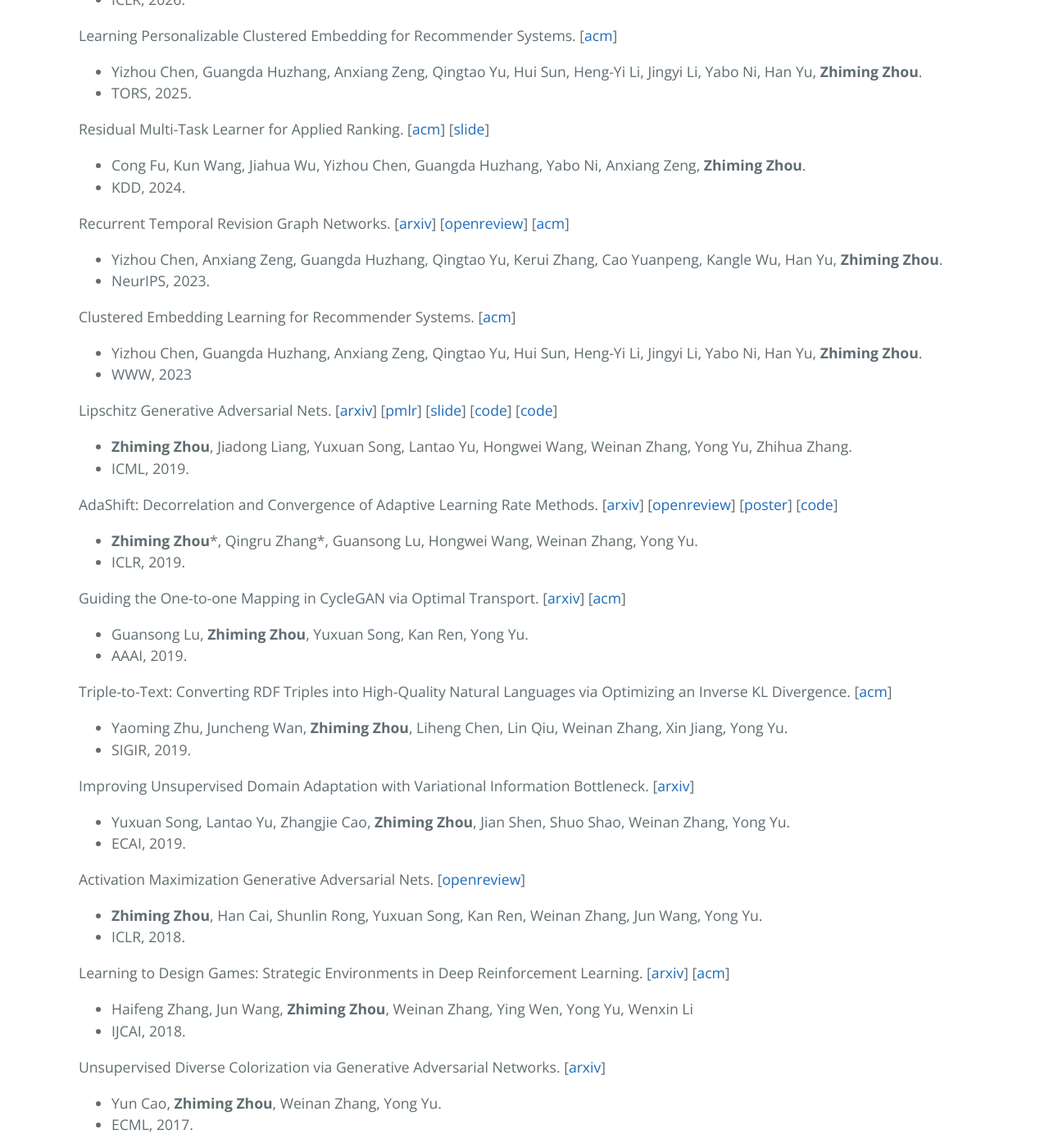
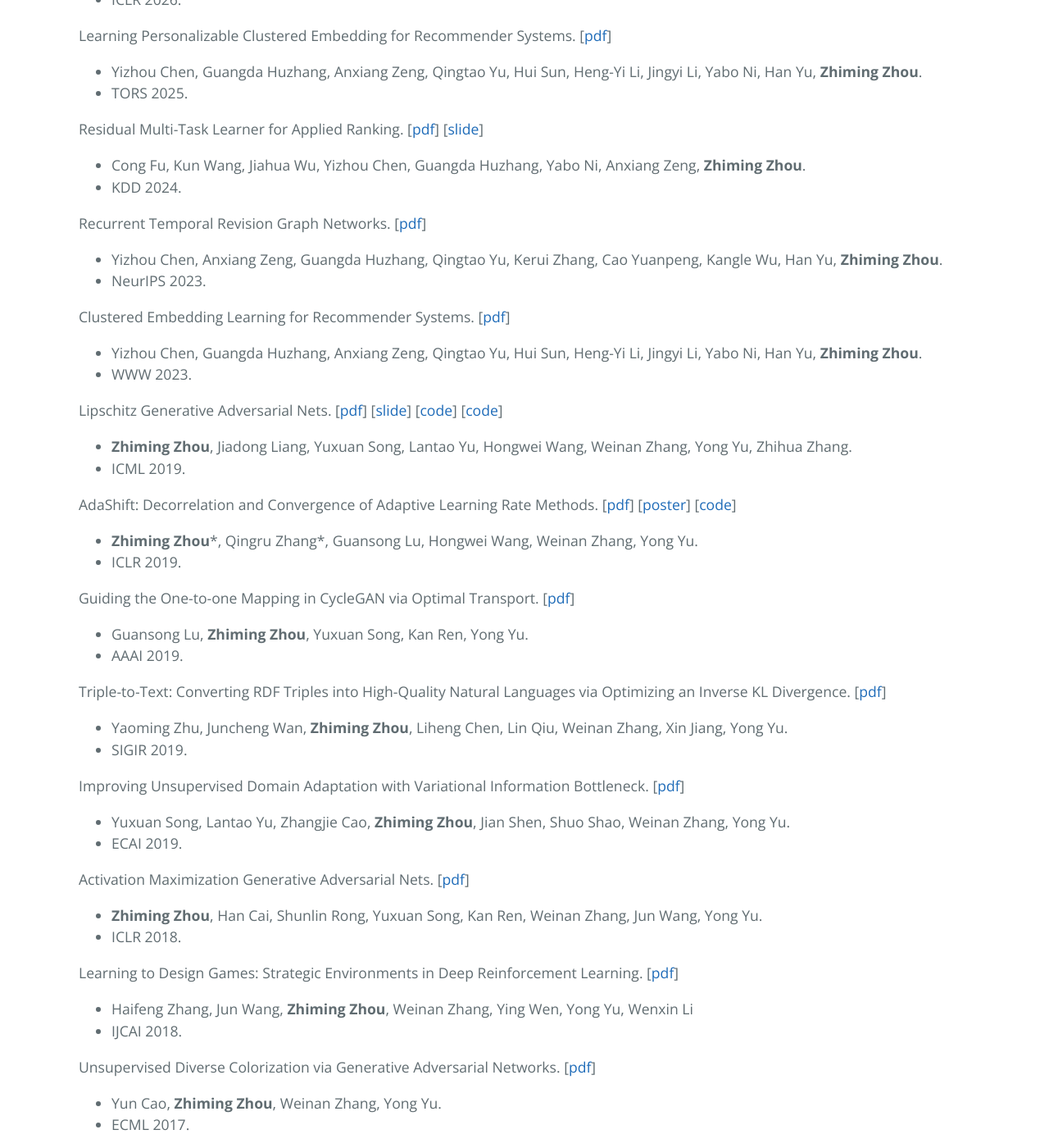
Before and after one commit to ZhimingZhou/zhimingzhou.github.io, a Jekyll site: the page built from index.md, in a window 1280 px wide and 1400 px high, scrolled down 1082 px. Shown: the whole window at 82% size. Built offline with Jekyll 4.4.1, drawn with Linux system fonts in a browser that asks for light colours; some of the changed text lies outside the part shown.

Commit message:
Update index.md

```diff
--- a/index.md
+++ b/index.md
@@ -26,84 +26,79 @@ Ultimately, I aim to lay a solid foundation for artificial intelligence.
 ## Publications
 
 Revisiting Sharpness-Aware Minimization: A More Faithful and Effective Implementation.
-\[[openreview](https://openreview.net/forum?id=qTRqmMOOrH)\]
+\[[pdf](https://openreview.net/forum?id=qTRqmMOOrH)\]
 \[[code](https://github.com/Cccjl219/XSAM)\]
 - Jianlong Chen, **Zhiming Zhou**.
-- ICLR, 2026.
+- ICLR 2026.
 
 Learning Personalizable Clustered Embedding for Recommender Systems.
-\[[acm](https://dl.acm.org/doi/10.1145/3665933)\]
+\[[pdf](https://dl.acm.org/doi/10.1145/3665933)\]
 - Yizhou Chen, Guangda Huzhang, Anxiang Zeng, Qingtao Yu, Hui Sun, Heng-Yi Li, Jingyi Li, Yabo Ni, Han Yu, **Zhiming Zhou**.
-- TORS, 2025.
+- TORS 2025.
 
 Residual Multi-Task Learner for Applied Ranking.
-\[[acm](https://dl.acm.org/doi/abs/10.1145/3637528.3671523)\]
+\[[pdf](https://dl.acm.org/doi/abs/10.1145/3637528.3671523)\]
 \[[slide](https://github.com/ZhimingZhou/zhimingzhou.github.io/raw/ff28a097b745dba9ff366ba0e6f928d2c4c043a9/assets/Residual%20Multi-Task%20Learner%20for%20Applied%20Ranking.pdf)\]
 - Cong Fu, Kun Wang, Jiahua Wu, Yizhou Chen, Guangda Huzhang, Yabo Ni, Anxiang Zeng, **Zhiming Zhou**.
-- KDD, 2024.
+- KDD 2024.
 
 Recurrent Temporal Revision Graph Networks.
-  \[[arxiv](https://arxiv.org/abs/2309.12694)\]
-  \[[openreview](https://openreview.net/forum?id=B3UDx1rNOy)\]
-  \[[acm](https://dl.acm.org/doi/abs/10.5555/3666122.3669159)\]
+  \[[pdf](https://openreview.net/forum?id=B3UDx1rNOy)\]
 - Yizhou Chen, Anxiang Zeng, Guangda Huzhang, Qingtao Yu, Kerui Zhang, Cao Yuanpeng, Kangle Wu, Han Yu, **Zhiming Zhou**.
-- NeurIPS, 2023.
+- NeurIPS 2023.
 
-Clustered Embedding Learning for Recommender Systems. \[[acm](https://dl.acm.org/doi/10.1145/3543507.3583362)\]
+Clustered Embedding Learning for Recommender Systems.
+\[[pdf](https://dl.acm.org/doi/10.1145/3543507.3583362)\]
 - Yizhou Chen, Guangda Huzhang, Anxiang Zeng, Qingtao Yu, Hui Sun, Heng-Yi Li, Jingyi Li, Yabo Ni, Han Yu, **Zhiming Zhou**.
-- WWW, 2023
+- WWW 2023.
 
 Lipschitz Generative Adversarial Nets.
-  \[[arxiv](https://arxiv.org/abs/1902.05687)\]
-  \[[pmlr](https://proceedings.mlr.press/v97/zhou19c.html)]
+  \[[pdf](https://arxiv.org/abs/1902.05687)\]
   \[[slide](https://icml.cc/media/Slides/icml/2019/halla(11-14-00)-11-15-10-4628-lipschitz_gener.pdf)\]
   \[[code](https://github.com/ZhimingZhou/AdaShift-LGANs-MaxGP-refactored)\]
   \[[code](https://github.com/ZhimingZhou/LGANs-for-reproduce)\]
 - **Zhiming Zhou**, Jiadong Liang, Yuxuan Song, Lantao Yu, Hongwei Wang, Weinan Zhang, Yong Yu, Zhihua Zhang.
-- ICML, 2019.
+- ICML 2019.
 
 AdaShift: Decorrelation and Convergence of Adaptive Learning Rate Methods.
-  \[[arxiv](https://arxiv.org/abs/1810.00143)\]
-  \[[openreview](https://openreview.net/forum?id=HkgTkhRcKQ)\]
+  \[[pdf](https://openreview.net/forum?id=HkgTkhRcKQ)\]
   \[[poster](https://s3.amazonaws.com/postersession.ai/bd0f7f0b-ecaa-4164-aeb6-d0cf181cc27b.jpg)\]
   \[[code](https://github.com/ZhimingZhou/AdaShift-LGANs-MaxGP-refactored)\]
 - **Zhiming Zhou**\*, Qingru Zhang\*, Guansong Lu, Hongwei Wang, Weinan Zhang, Yong Yu.
-- ICLR, 2019.
+- ICLR 2019.
 
 Guiding the One-to-one Mapping in CycleGAN via Optimal Transport.
-\[[arxiv](https://arxiv.org/abs/1811.06284)\]
-\[[acm](https://dl.acm.org/doi/abs/10.1609/aaai.v33i01.33014432)\]
+\[[pdf](https://arxiv.org/abs/1811.06284)\]
 - Guansong Lu, **Zhiming Zhou**, Yuxuan Song, Kan Ren, Yong Yu.
-- AAAI, 2019.
+- AAAI 2019.
 
 Triple-to-Text: Converting RDF Triples into High-Quality Natural Languages via Optimizing an Inverse KL Divergence.
-\[[acm](https://dl.acm.org/doi/10.1145/3331184.3331232)\]
+\[[pdf](https://dl.acm.org/doi/10.1145/3331184.3331232)\]
 - Yaoming Zhu, Juncheng Wan, **Zhiming Zhou**, Liheng Chen, Lin Qiu, Weinan Zhang, Xin Jiang, Yong Yu.
-- SIGIR, 2019.
+- SIGIR 2019.
 
 Improving Unsupervised Domain Adaptation with Variational Information Bottleneck.
-\[[arxiv](https://arxiv.org/abs/1911.09310)\]
+\[[pdf](https://arxiv.org/abs/1911.09310)\]
 - Yuxuan Song, Lantao Yu, Zhangjie Cao, **Zhiming Zhou**, Jian Shen, Shuo Shao, Weinan Zhang, Yong Yu.
-- ECAI, 2019.
+- ECAI 2019.
 
 Activation Maximization Generative Adversarial Nets.
-\[[openreview](https://openreview.net/forum?id=HyyP33gAZ)\]
+\[[pdf](https://openreview.net/forum?id=HyyP33gAZ)\]
 - **Zhiming Zhou**, Han Cai, Shunlin Rong, Yuxuan Song, Kan Ren, Weinan Zhang, Jun Wang, Yong Yu.
-- ICLR, 2018.
+- ICLR 2018.
 
 Learning to Design Games: Strategic Environments in Deep Reinforcement Learning.
-\[[arxiv](https://arxiv.org/abs/1707.01310)\]
-\[[acm](https://dl.acm.org/doi/abs/10.5555/3304889.3305087)\]
+\[[pdf](https://arxiv.org/abs/1707.01310)\]
 - Haifeng Zhang, Jun Wang, **Zhiming Zhou**, Weinan Zhang, Ying Wen, Yong Yu, Wenxin Li
-- IJCAI, 2018.
+- IJCAI 2018.
 
 Unsupervised Diverse Colorization via Generative Adversarial Networks.
-\[[arxiv](https://arxiv.org/abs/1702.06674)\]
+\[[pdf](https://arxiv.org/abs/1702.06674)\]
 - Yun Cao, **Zhiming Zhou**, Weinan Zhang, Yong Yu.
-- ECML, 2017.
+- ECML 2017.
 
 Sparse-as-Possible SVBRDF Acquisition.
-  \[[acm](https://dl.acm.org/doi/10.1145/2980179.2980247)\]
+  \[[pdf](https://dl.acm.org/doi/10.1145/2980179.2980247)\]
   \[[slide](https://drive.google.com/file/d/16gUKZoQH4HiQ61gEQ-YFs6v9WTEOSixf/view?usp=sharing)\]
 - **Zhiming Zhou**, Guojun Chen, Yue Dong, David Wipf, Yong Yu, John Snyder, Xin Tong.
-- TOG, 2016.
+- TOG 2016.
```
